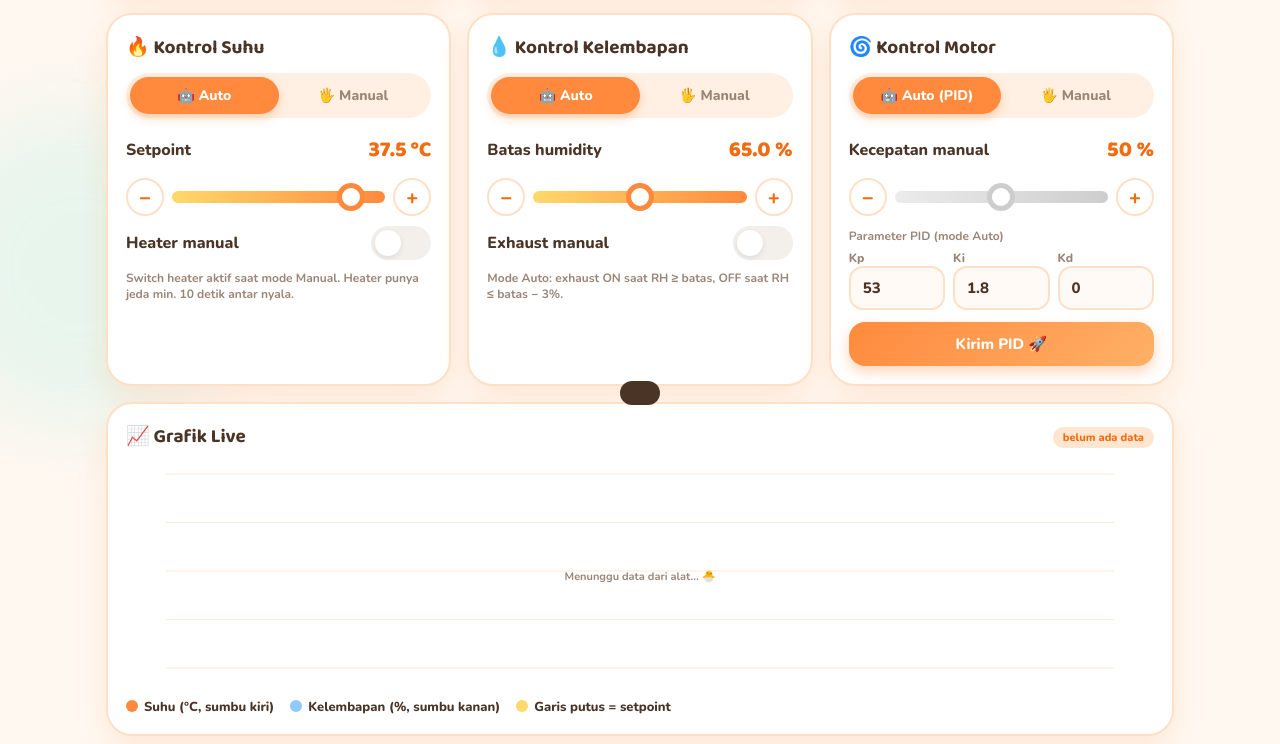
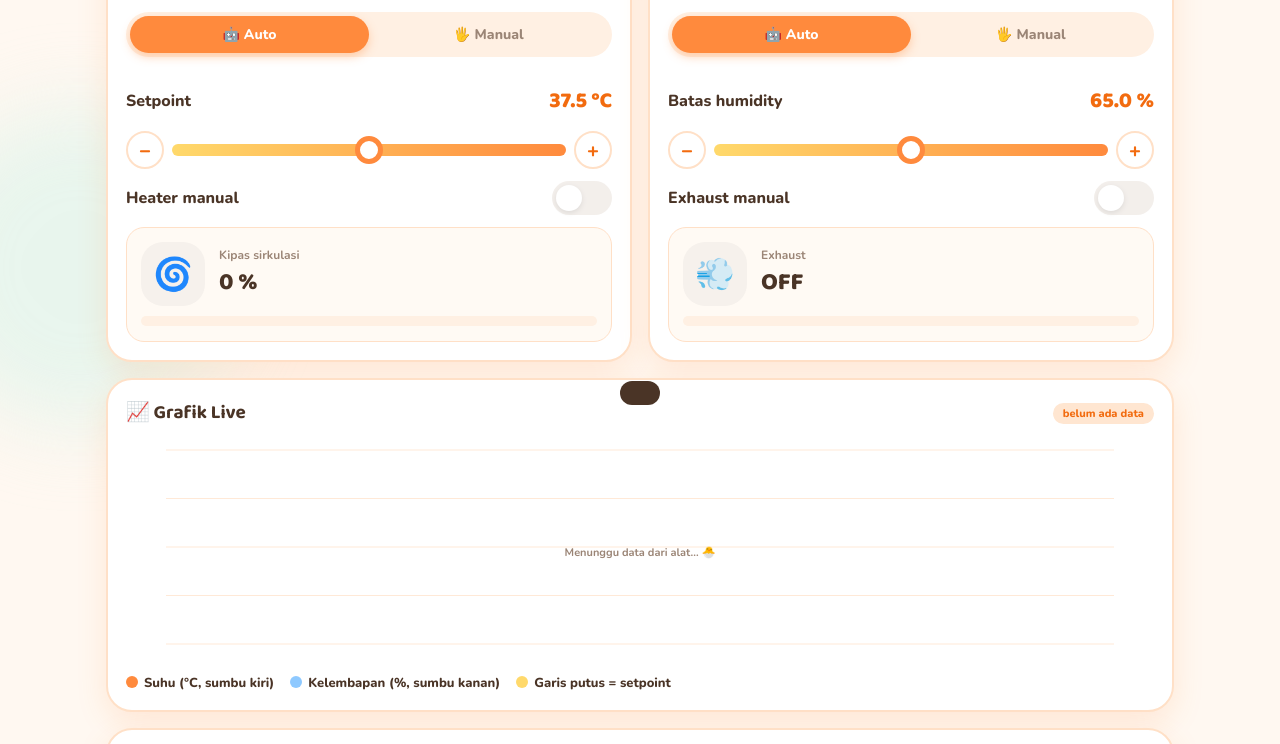
Before and after one commit to sabrox39/endogpintar, a plain HTML site: page index.html in a window 1280 px wide. Shown: the part 473-1217 px from the top of the page. Drawn offline with nearby package versions, Linux system fonts and the light colour scheme.

Commit message:
Update index.html

```diff
--- a/index.html
+++ b/index.html
@@ -41,7 +41,10 @@ header p{color:var(--muted);font-weight:700;font-size:14px}
 
 .grid{display:grid;gap:16px}
 .g-top{grid-template-columns:repeat(auto-fit,minmax(260px,1fr))}
-.g-ctrl{grid-template-columns:repeat(auto-fit,minmax(300px,1fr));margin-top:16px}
+.g-ctrl{grid-template-columns:repeat(2,minmax(0,1fr));margin-top:16px;align-items:stretch}
+.g-ctrl>.card{display:flex;flex-direction:column;gap:2px;min-width:0}
+.g-ctrl .act-summary{margin-top:auto;box-shadow:none;background:#fffaf4;padding:14px;border-radius:18px;border:1px solid var(--line);min-height:115px}
+@media(max-width:720px){.g-ctrl{grid-template-columns:1fr}.g-ctrl>.card{min-height:0}}
 .card{background:var(--card);border:2px solid var(--line);border-radius:26px;padding:18px;box-shadow:var(--shadow);position:relative}
 .card h3{font-size:19px;display:flex;align-items:center;gap:8px;margin-bottom:10px}
 .tag{font:800 11px 'Nunito';padding:3px 10px;border-radius:99px;background:var(--orange-l);color:var(--orange-d);margin-left:auto}
@@ -198,13 +201,7 @@ footer{text-align:center;color:var(--muted);font-weight:700;font-size:12px;margi
       <div class="act-ico"><span id="iFan">💨</span></div>
       <div><div class="small">Exhaust (relay DC)</div><div class="state" id="sFan">OFF</div></div>
     </div>
-    <div class="card" id="aMotor">
-      <div class="act">
-        <div class="act-ico"><span id="iMotor">🌀</span></div>
-        <div style="flex:1"><div class="small">Motor sirkulasi</div><div class="state" id="sMotor">0 %</div></div>
-      </div>
-      <div class="bar"><i id="bMotor"></i></div>
-    </div>
+
   </div>
 </div>
 
@@ -216,12 +213,18 @@ footer{text-align:center;color:var(--muted);font-weight:700;font-size:12px;margi
     <div class="row"><span>Setpoint</span><span class="val"><span id="lblSpTemp">37.5</span> °C</span></div>
     <div class="slider-row">
       <button class="step" data-t="sp" data-d="-0.1">−</button>
-      <input type="range" id="slSpTemp" min="25" max="39" step="0.1" value="37.5">
+      <input type="range" id="slSpTemp" min="25" max="50" step="0.1" value="37.5">
       <button class="step" data-t="sp" data-d="0.1">+</button>
     </div>
     <div class="row"><span>Heater manual</span>
       <label class="switch"><input type="checkbox" id="swHeater"><span></span></label></div>
-    <div class="hint">Switch heater aktif saat mode Manual. Heater punya jeda min. 10 detik antar nyala.</div>
+    <div class="act-summary" id="aMotor">
+      <div class="act">
+        <div class="act-ico"><span id="iMotor">🌀</span></div>
+        <div style="flex:1"><div class="small">Kipas sirkulasi</div><div class="state" id="sMotor">0 %</div></div>
+      </div>
+      <div class="bar"><i id="bMotor"></i></div>
+    </div>
   </div>
 
   <div class="card">
@@ -235,26 +238,15 @@ footer{text-align:center;color:var(--muted);font-weight:700;font-size:12px;margi
     </div>
     <div class="row"><span>Exhaust manual</span>
       <label class="switch"><input type="checkbox" id="swFan"><span></span></label></div>
-    <div class="hint">Mode Auto: exhaust ON saat RH ≥ batas, OFF saat RH ≤ batas − 3%.</div>
+    <div class="act-summary" id="aExhaustSummary">
+      <div class="act">
+        <div class="act-ico">💨</div>
+        <div><div class="small">Exhaust</div><div class="state" id="sExhaustControl">OFF</div></div>
+      </div>
+      <div class="bar"><i id="bExhaustControl"></i></div>
+    </div>
   </div>
 
-  <div class="card">
-    <h3>🌀 Kontrol Motor</h3>
-    <div class="seg" id="segMotor"><button data-v="1">🤖 Auto (PID)</button><button data-v="0">🖐️ Manual</button></div>
-    <div class="row"><span>Kecepatan manual</span><span class="val"><span id="lblMotor">50</span> %</span></div>
-    <div class="slider-row">
-      <button class="step" data-t="motor" data-d="-1">−</button>
-      <input type="range" id="slMotor" min="0" max="100" step="1" value="50">
-      <button class="step" data-t="motor" data-d="1">+</button>
-    </div>
-    <div class="hint" style="margin-top:12px">Parameter PID (mode Auto)</div>
-    <div class="pid">
-      <div><label>Kp</label><input type="number" id="inKp" step="0.1" min="0" max="200"></div>
-      <div><label>Ki</label><input type="number" id="inKi" step="0.1" min="0" max="100"></div>
-      <div><label>Kd</label><input type="number" id="inKd" step="0.1" min="0" max="100"></div>
-    </div>
-    <button class="btn" id="btnPid">Kirim PID 🚀</button>
-  </div>
 </div>
 
 <!-- CHART -->
@@ -317,7 +309,7 @@ footer{text-align:center;color:var(--muted);font-weight:700;font-size:12px;margi
 /* Dashboard ini berjalan di Vercel. Data via HiveMQ WSS. */
 const CFG_DEFAULT = {
   host: "f84ce95af63a4865acc74f0d000a1e4a.s1.eu.hivemq.cloud",
-  port: 8884, path: "/mqtt", user: "sabrok"
+  port: 8884, path: "/mqtt", user: "sabrok", pass: "Nugroho12345"
 };
 const T = {
   cmd: "smartincubator/controls/set",
@@ -502,6 +494,8 @@ function render(){
   $("iHeater").className = S.heaterOn?"glow":"";
   $("aFan").classList.toggle("on",S.fanOn);
   $("sFan").textContent = S.fanOn?"ON":"OFF";
+  $("sExhaustControl").textContent = S.fanOn?"ON":"OFF";
+  $("bExhaustControl").style.width = S.fanOn?"100%":"0%";
   $("iFan").className = S.fanOn?"spin":"";
   $("aMotor").classList.toggle("on",S.motorNow>0);
   $("sMotor").textContent = S.motorNow+" %";
@@ -510,17 +504,11 @@ function render(){
   $("iMotor").style.animationDuration = S.motorNow>0 ? (2.2-1.9*S.motorNow/100)+"s":"";
 
   // kontrol
-  setSeg("segTemp",S.tempAuto); setSeg("segHum",S.humAuto); setSeg("segMotor",S.motorAuto);
+  setSeg("segTemp",S.tempAuto); setSeg("segHum",S.humAuto);
   setSlider("slSpTemp","lblSpTemp",S.spTemp,1,"sp");
   setSlider("slSpHum","lblSpHum",S.spHum,1,"hum");
-  setSlider("slMotor","lblMotor",S.motorManual,0,"motor");
   $("swHeater").checked = S.heaterManual; $("swHeater").disabled = S.tempAuto;
   $("swFan").checked = S.fanManual;       $("swFan").disabled = S.humAuto;
-  $("slMotor").disabled = S.motorAuto;
-  document.querySelectorAll('.step[data-t="motor"]').forEach(b=>b.disabled=S.motorAuto);
-  if(document.activeElement!==$("inKp")) $("inKp").value = S.kp;
-  if(document.activeElement!==$("inKi")) $("inKi").value = S.ki;
-  if(document.activeElement!==$("inKd")) $("inKd").value = S.kd;
   drawChart();
 }
 function setSeg(id,auto){
@@ -534,11 +522,9 @@ function setSlider(id,lbl,val,dec,key){
 /* ========= INTERAKSI ========= */
 // mode
 $("segTemp").onclick = e=>{const b=e.target.closest("button");if(!b)return;const a=b.dataset.v==="1";
-  if(send({temp_auto:a,mode_auto:a})){S.tempAuto=a;render()}};
+  if(send({temp_auto:a,mode_auto:a,motor_auto:true})){S.tempAuto=a;S.motorAuto=true;render()}};
 $("segHum").onclick = e=>{const b=e.target.closest("button");if(!b)return;const a=b.dataset.v==="1";
   if(send({hum_auto:a,fan_mode_auto:a})){S.humAuto=a;render()}};
-$("segMotor").onclick = e=>{const b=e.target.closest("button");if(!b)return;const a=b.dataset.v==="1";
-  if(send({motor_auto:a})){S.motorAuto=a;render()}};
 
 // switch manual
 $("swHeater").onchange = e=>{ if(send({heater:e.target.checked})) S.heaterManual=e.target.checked; else e.target.checked=!e.target.checked };
@@ -548,7 +534,7 @@ $("swFan").onchange    = e=>{ if(send({fan_status:e.target.checked})) S.fanManua
 const sliders = {
   sp:    {el:"slSpTemp", lbl:"lblSpTemp", dec:1, make:v=>({setpoint_suhu:v}),      set:v=>S.spTemp=v},
   hum:   {el:"slSpHum",  lbl:"lblSpHum",  dec:1, make:v=>({setpoint_humidity:v}), set:v=>S.spHum=v},
-  motor: {el:"slMotor",  lbl:"lblMotor",  dec:0, make:v=>({motor_speed:v}),       set:v=>S.motorManual=v}
+
 };
 Object.entries(sliders).forEach(([key,c])=>{
   const el=$(c.el); let timer;
@@ -561,13 +547,6 @@ document.querySelectorAll(".step").forEach(b=>b.onclick=()=>{
   el.value = Math.min(+el.max,Math.max(+el.min,(+el.value)+parseFloat(b.dataset.d)));
   el.dispatchEvent(new Event("input"));
 });
-
-// PID
-$("btnPid").onclick = ()=>{
-  const kp=parseFloat($("inKp").value), ki=parseFloat($("inKi").value), kd=parseFloat($("inKd").value);
-  if([kp,ki,kd].some(isNaN)) return toast("Isi Kp, Ki, Kd dulu ya 🙏");
-  if(send({kp,ki,kd})){ S.kp=kp;S.ki=ki;S.kd=kd; toast("PID terkirim ✅") }
-};
 
 /* ========= GRAFIK ========= */
 function drawChart(){
@@ -620,7 +599,7 @@ function fillConfig(cfg){
   $("cfgPort").value=cfg.port||CFG_DEFAULT.port;
   $("cfgPath").value=cfg.path||CFG_DEFAULT.path;
   $("cfgUser").value=cfg.user||CFG_DEFAULT.user;
-  $("cfgPass").value=cfg.pass||"";
+  $("cfgPass").value=cfg.pass||CFG_DEFAULT.pass;
 }
 function updateDiagnostics(){
   $("diagMqtt").textContent=client&&client.connected?"Terhubung":"Tidak terhubung";
@@ -666,8 +645,8 @@ $("mqttForm").addEventListener("submit",e=>{
   $("cfgRemember").checked=!!previous?.remember;
   setMqtt(false,"MQTT: belum tersambung");
   render(); updateDiagnostics();
-  if(previous){connectMqtt(previous.cfg);}
-  else{showView("dash");log("Dashboard siap. Buka Pengaturan untuk menyambungkan HiveMQ.");}
+  showView("dash");
+  connectMqtt(previous?previous.cfg:CFG_DEFAULT);
   setInterval(()=>{
     if(deviceLastSeen && Date.now()-deviceLastSeen>15000)S.deviceOnline=false;
     render();updateDiagnostics();
```
